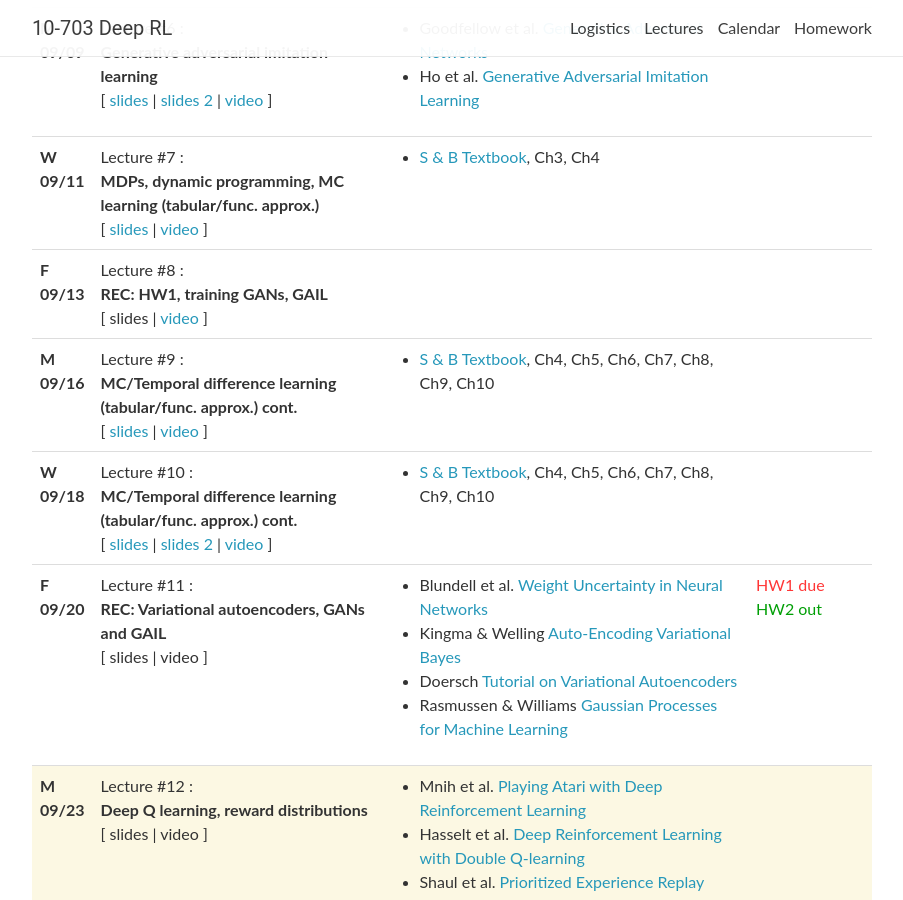
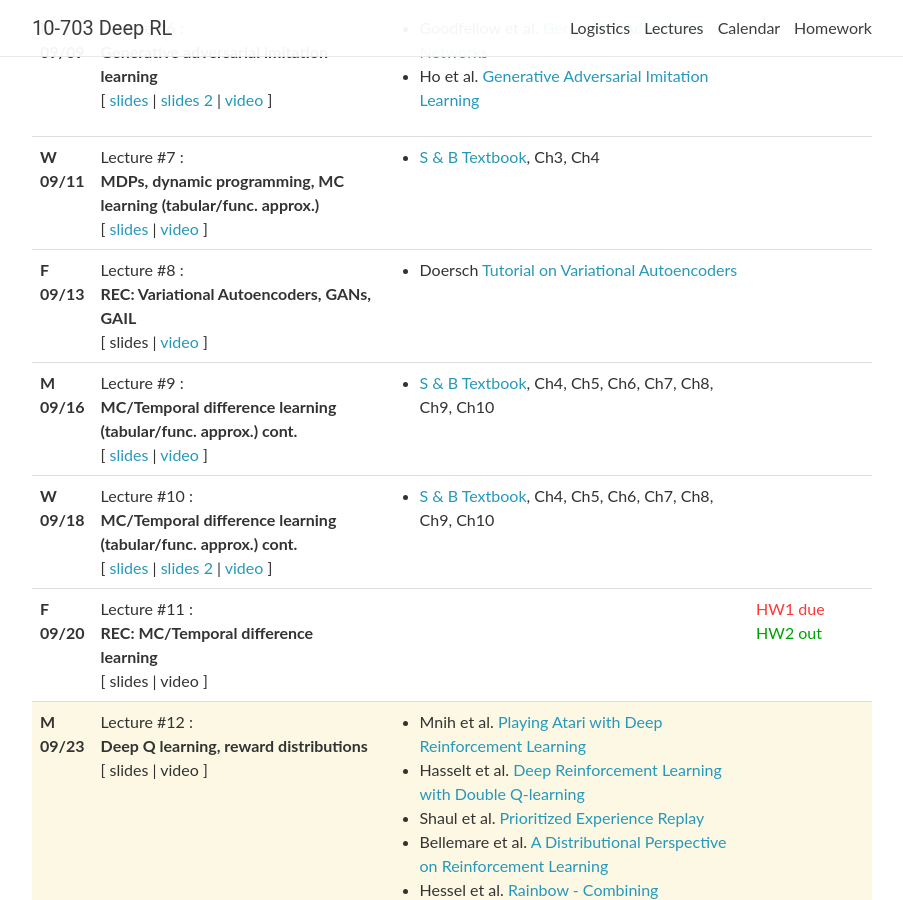
Before and after one commit to cmudeeprl/703website_f19, a Jekyll site: the page built from _pages/lectures.md, in a window 1280 px wide and 900 px high, scrolled down 1068 px. Shown: the whole window, without its empty margins (188-1091 px from the left). Built offline with Jekyll 4.4.1, drawn with Linux system fonts in a browser that asks for light colours; nearby versions of some CDN libraries; comment, search, counter and statistics services are not loaded.

Commit message:
updated recitation schedule

```diff
--- a/_data/lectures.yml
+++ b/_data/lectures.yml
@@ -95,10 +95,11 @@
 - date: F 09/13
   lecturer:
   title: >
-    <strong>REC: HW1, training GANs, GAIL</strong>
+    <strong>REC: Variational Autoencoders, GANs, GAIL</strong>
   video: https://scs.hosted.panopto.com/Panopto/Pages/Viewer.aspx?id=f22f6b14-4cbc-429f-92e3-aac701071f76
   notes:
   readings:
+    - Doersch <a href="https://arxiv.org/abs/1606.05908" target="_blank">Tutorial on Variational Autoencoders</a>
   logistics:
 
 - date: M 09/16
@@ -127,15 +128,14 @@
 - date: F 09/20
   lecturer:
   title: >
-    <strong>REC: Variational autoencoders, GANs and GAIL</strong>
+    <strong>REC: MC/Temporal difference learning</strong>
   slides:
   video:
   notes:
   readings:
-    - Blundell et al. <a href="https://arxiv.org/abs/1505.05424" target="_blank">Weight Uncertainty in Neural Networks</a>
-    - Kingma & Welling <a href="https://arxiv.org/pdf/1312.6114.pdf" target="_blank">Auto-Encoding Variational Bayes</a>
-    - Doersch <a href="https://arxiv.org/abs/1606.05908" target="_blank">Tutorial on Variational Autoencoders</a>
-    - Rasmussen & Williams <a href="http://www.gaussianprocess.org/gpml/chapters/RW.pdf" target="_blank">Gaussian Processes for Machine Learning</a>
+    # - Blundell et al. <a href="https://arxiv.org/abs/1505.05424" target="_blank">Weight Uncertainty in Neural Networks</a>
+    # - Kingma & Welling <a href="https://arxiv.org/pdf/1312.6114.pdf" target="_blank">Auto-Encoding Variational Bayes</a>
+    # - Rasmussen & Williams <a href="http://www.gaussianprocess.org/gpml/chapters/RW.pdf" target="_blank">Gaussian Processes for Machine Learning</a>
   logistics: <span class="deadline">HW1 due</span> <br>
     <span class="event">HW2 out</span>
 
```
